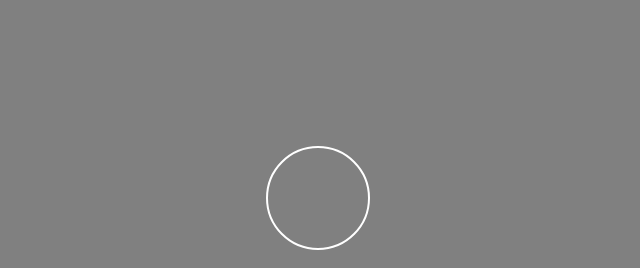
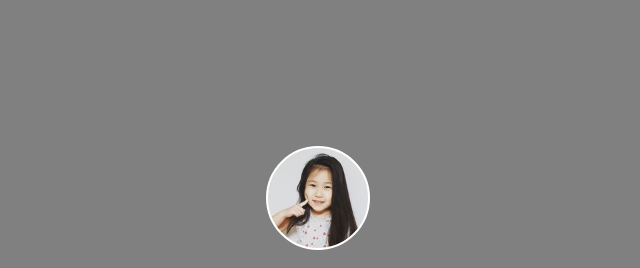
Before and after one commit to sheldonkim/mypage, a plain HTML site: page index.html in a window 1280 px wide. Shown: the top 268 px of the page, without its empty margins (322-962 px from the left). Drawn offline with Linux system fonts and the light colour scheme; the site is published under a folder, as on GitHub Pages, so addresses that start at the root find nothing; a web font is replaced by a local one.

Commit message:
Update index.html

```diff
--- a/index.html
+++ b/index.html
@@ -27,7 +27,7 @@
             height: 100px;
             border: 2px solid white;
             border-radius: 100%;
-            background-image: url(/sheldon.jpg);
+            background-image: url(./sheldon.jpg);
             background-position: center;
             background-size: cover;
         }
```
